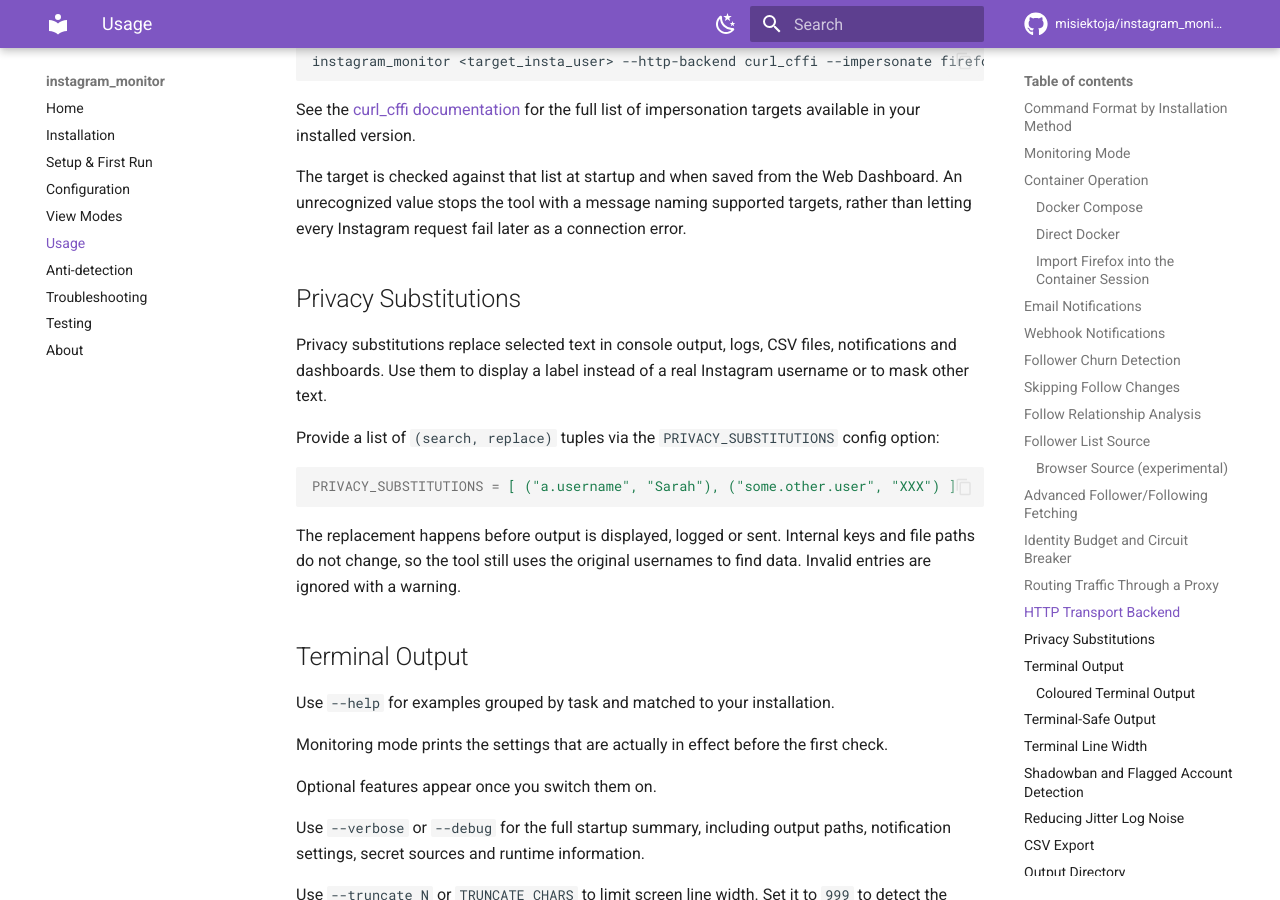
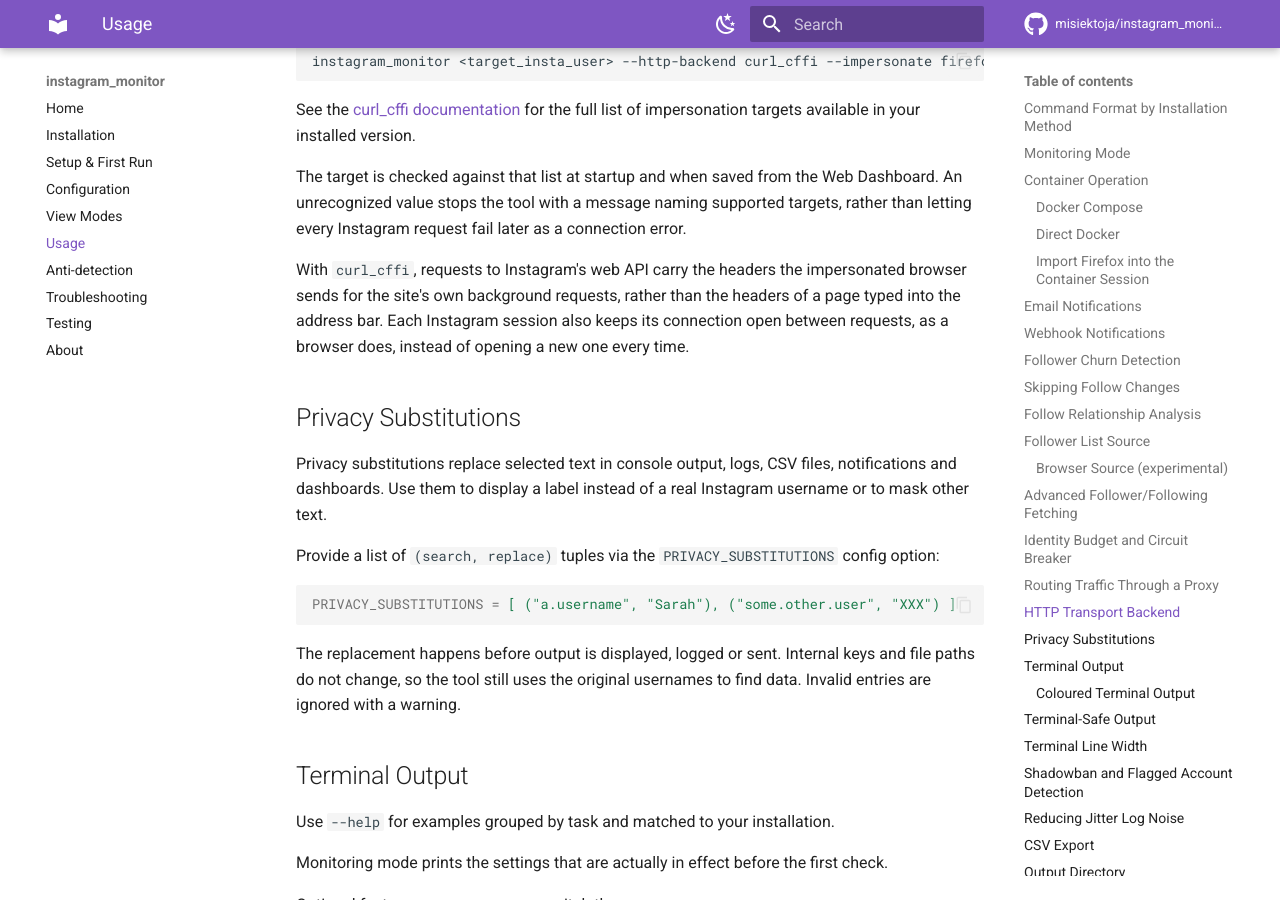
Before and after one commit to misiektoja/instagram_monitor, an MkDocs documentation site: the page built from docs/usage.md, in a window 1280 px wide and 900 px high, scrolled down 18513 px. Built offline with MkDocs 1.6.1 and Material for MkDocs 9.7.7, drawn with Linux system fonts in a browser that asks for light colours; comment, search, counter and statistics services are not loaded.

Commit message:
docs(usage): describe the browser headers and the kept connection of the curl_cffi backend

```diff
--- a/docs/usage.md
+++ b/docs/usage.md
@@ -648,6 +648,8 @@ See the [curl_cffi documentation](https://github.com/lexiforest/curl_cffi) for t
 
 The target is checked against that list at startup and when saved from the Web Dashboard. An unrecognized value stops the tool with a message naming supported targets, rather than letting every Instagram request fail later as a connection error.
 
+With `curl_cffi`, requests to Instagram's web API carry the headers the impersonated browser sends for the site's own background requests, rather than the headers of a page typed into the address bar. Each Instagram session also keeps its connection open between requests, as a browser does, instead of opening a new one every time.
+
 <a id="privacy-substitutions"></a>
 ## Privacy Substitutions
 
```
